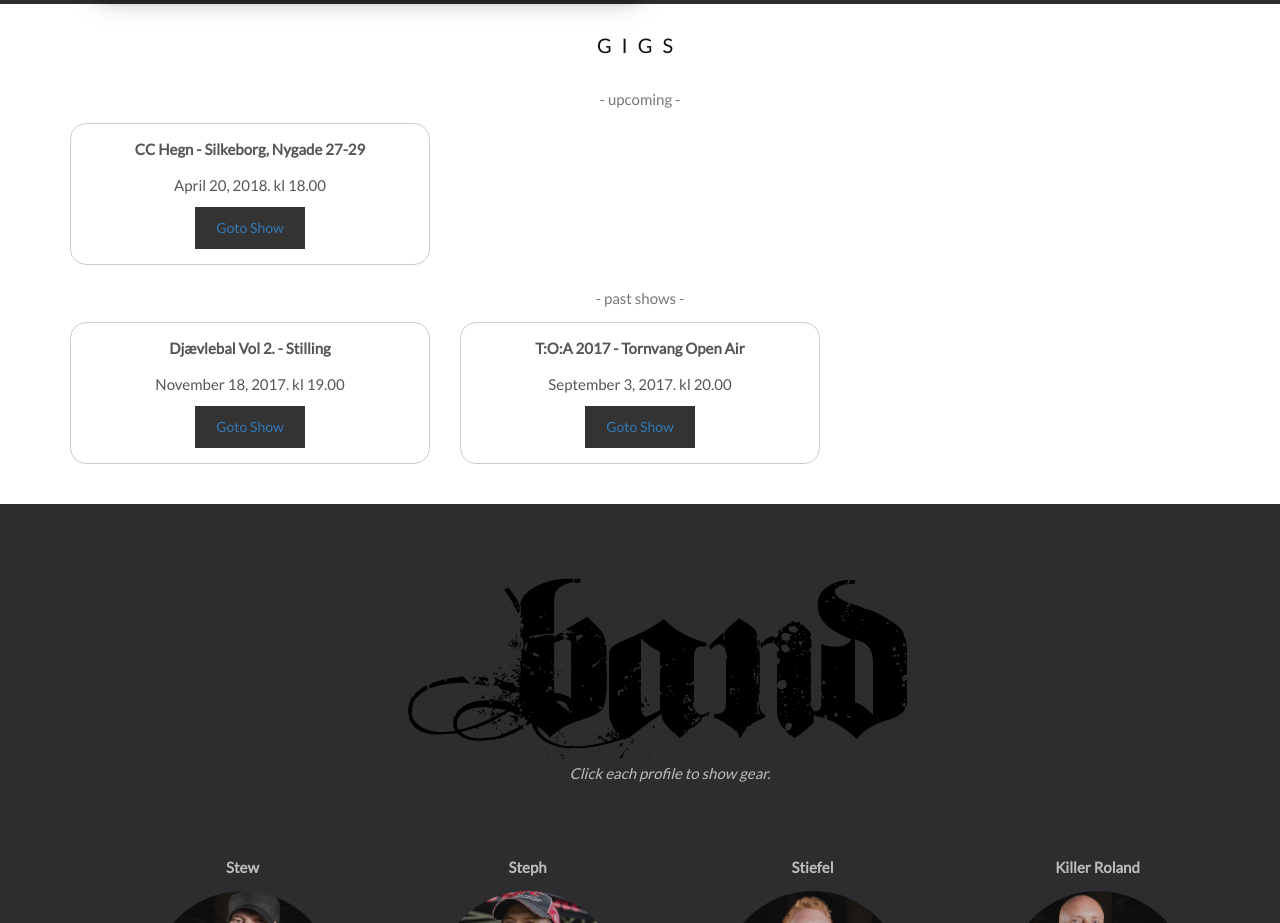
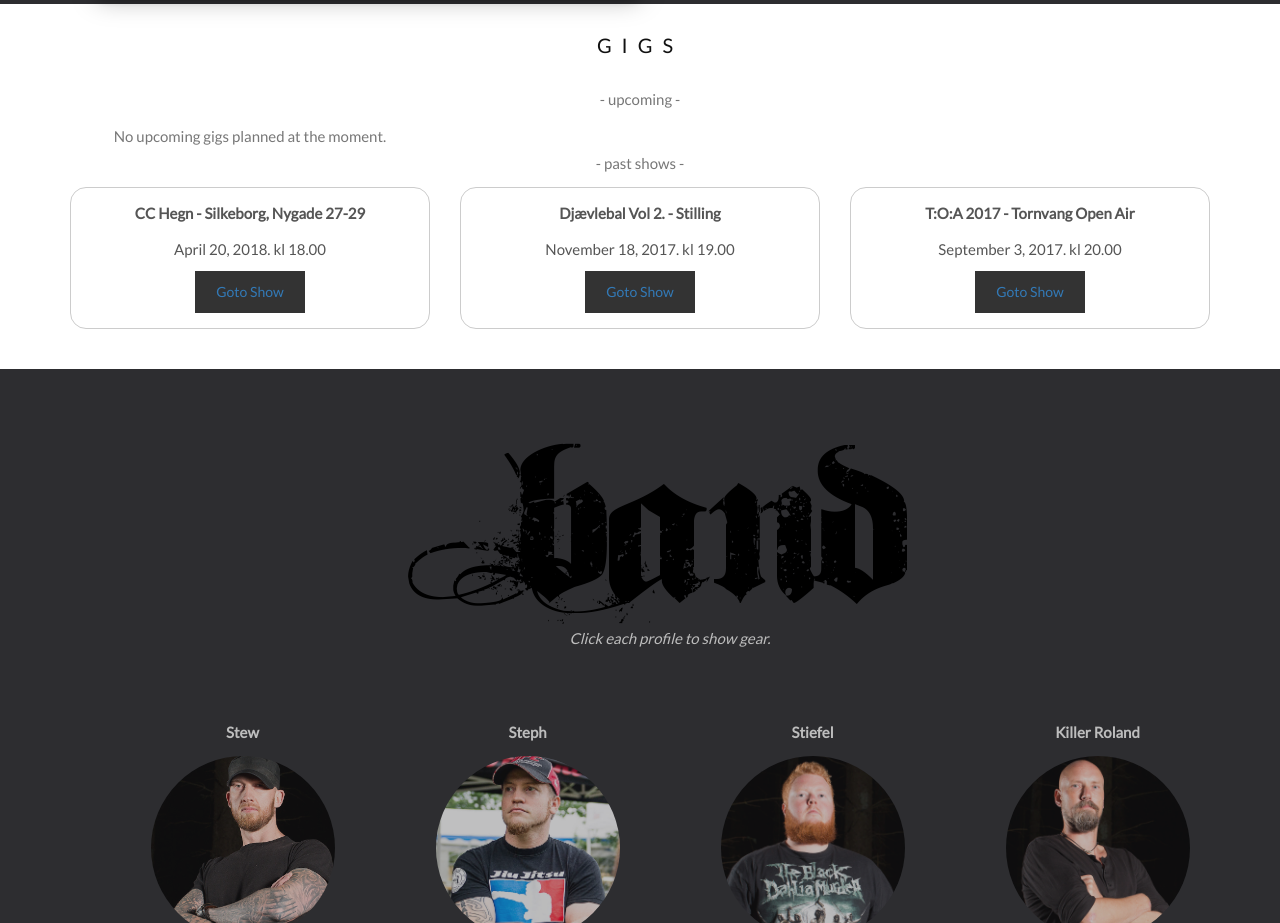
Before and after one commit to StephanThierry/bloodturn.dk, a plain HTML site: page index.html in a window 1280 px wide. Shown: the part 3640-4563 px from the top of the page. Drawn offline with nearby package versions, Linux system fonts and the light colour scheme.

Commit message:
No upcoming gigs

```diff
--- a/index.html
+++ b/index.html
@@ -780,6 +780,12 @@
                 <p class="text-center">- upcoming - </p>
                     <div class="row text-center">
                             <div class="col-sm-4">
+                                No upcoming gigs planned at the moment.
+                            </div>
+                                    </div>
+                    <p class="text-center">- past shows - </p>
+                    <div class="row text-center">
+                        <div class="col-sm-4">
                             <div class="thumbnail gig">
                                 <!--<img src="paris.jpg" alt="Paris" width="400" height="300">-->
                                 <p><strong>CC Hegn - Silkeborg, Nygade 27-29</strong></p>
@@ -787,9 +793,6 @@
                                 <button class="btn"><a target="_blank" href="http://ccsilkeborg.dk/cevent/cc-hegn-metal-festival/">Goto Show</a></button>
                             </div>
                         </div>
-                    </div>
-                    <p class="text-center">- past shows - </p>
-                    <div class="row text-center">
                             <div class="col-sm-4">
                             <div class="thumbnail gig">
                                 <!--<img src="paris.jpg" alt="Paris" width="400" height="300">-->
```
Lines whose indentation alone changed are shown as unchanged.
